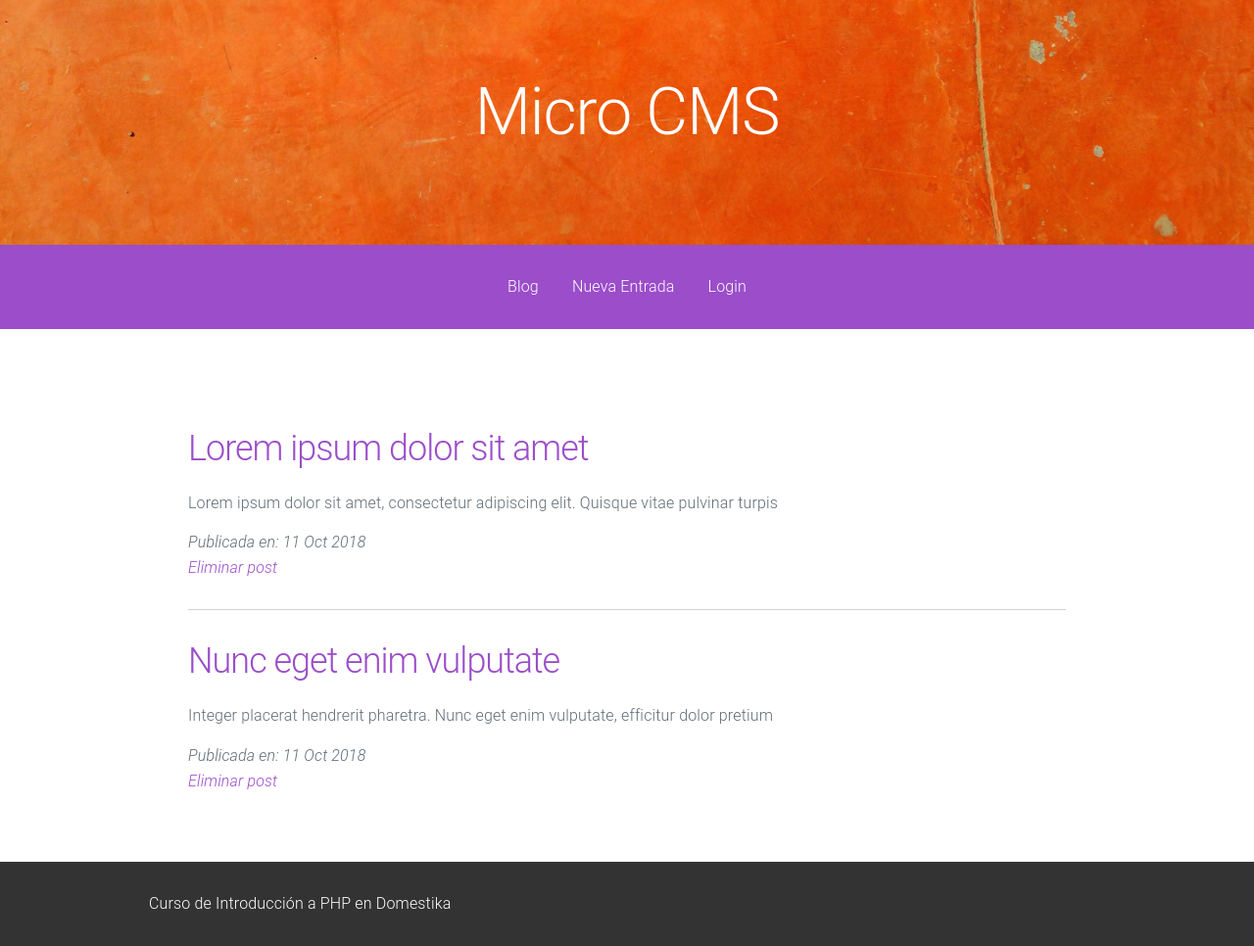
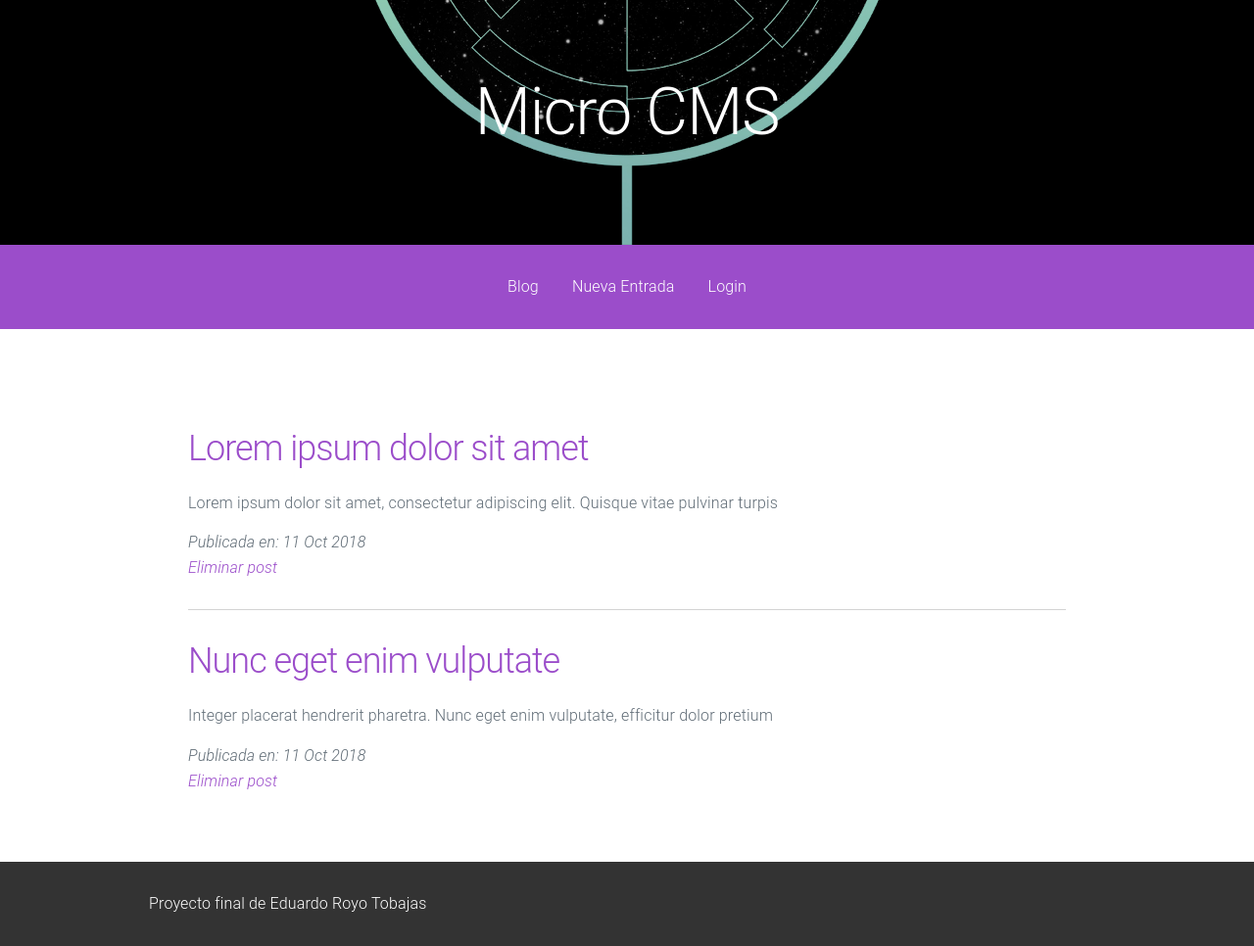
Before and after one commit to eduardoroyo/cms, a PHP site: page /cms/index.php in a window 1280 px wide. Shown: the whole page at 98% size. Run offline with PHP 8.4, Linux system fonts and the light colour scheme; data comes from the database, SQL or seed files in the repository.

Commit message:
Made some changes!

```diff
--- a/03-front-controller/01-inicio/config.php
+++ b/03-front-controller/01-inicio/config.php
@@ -4,7 +4,7 @@
 error_reporting( E_ALL );
 ini_set( 'display_errors', 1 );
 
-define( 'SITE_URL', 'http://localhost:8888/tu-proyecto' );
+define( 'SITE_URL', 'http://localhost:8888/cms/03-front-controller/01-inicio' );
 define( 'SITE_TIMEZONE', 'Australia/Sydney' );
 define( 'SITE_LANG', [ 'es', 'spa', 'es_ES' ] );
 
@@ -15,5 +15,5 @@ define( 'DB_PASSWORD', 'root' );
 define( 'DB_DATABASE', 'microcms' );
 define( 'DB_PORT', '8889' );
 
-define( 'ADMIN_USER', 'ignacio' );
-define( 'ADMIN_PASS', 'ignaciopass' );
+define( 'ADMIN_USER', 'eduardo' );
+define( 'ADMIN_PASS', '123' );
--- a/03-front-controller/01-inicio/templates/footer.php
+++ b/03-front-controller/01-inicio/templates/footer.php
@@ -2,8 +2,9 @@
 
 <footer id="footer">
 	<div id="inner-footer">
-		Curso de Introducción a PHP en Domestika
+		Proyecto final de Eduardo Royo Tobajas
 	</div>
 </footer>
 </body>
+
 </html>
```
Also changed, not shown: 03-front-controller/01-inicio/assets/header-background.jpg.
